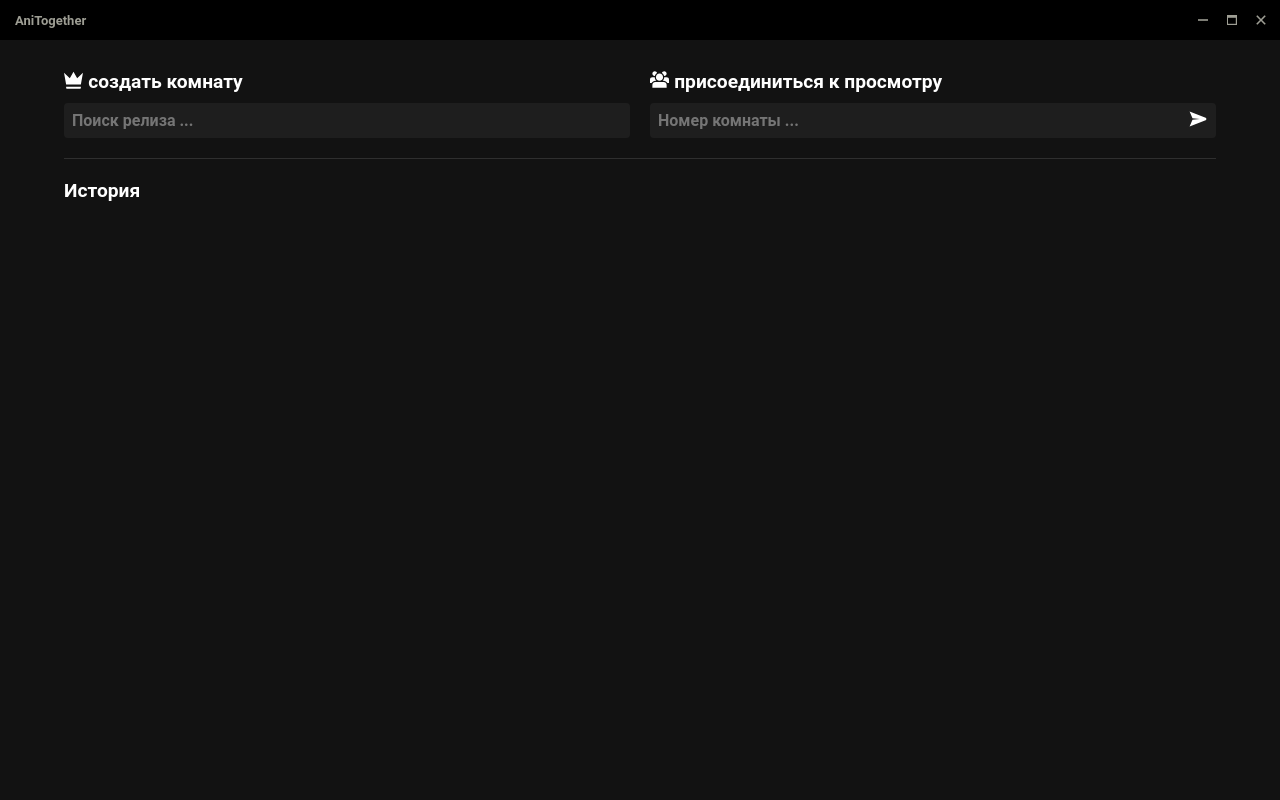
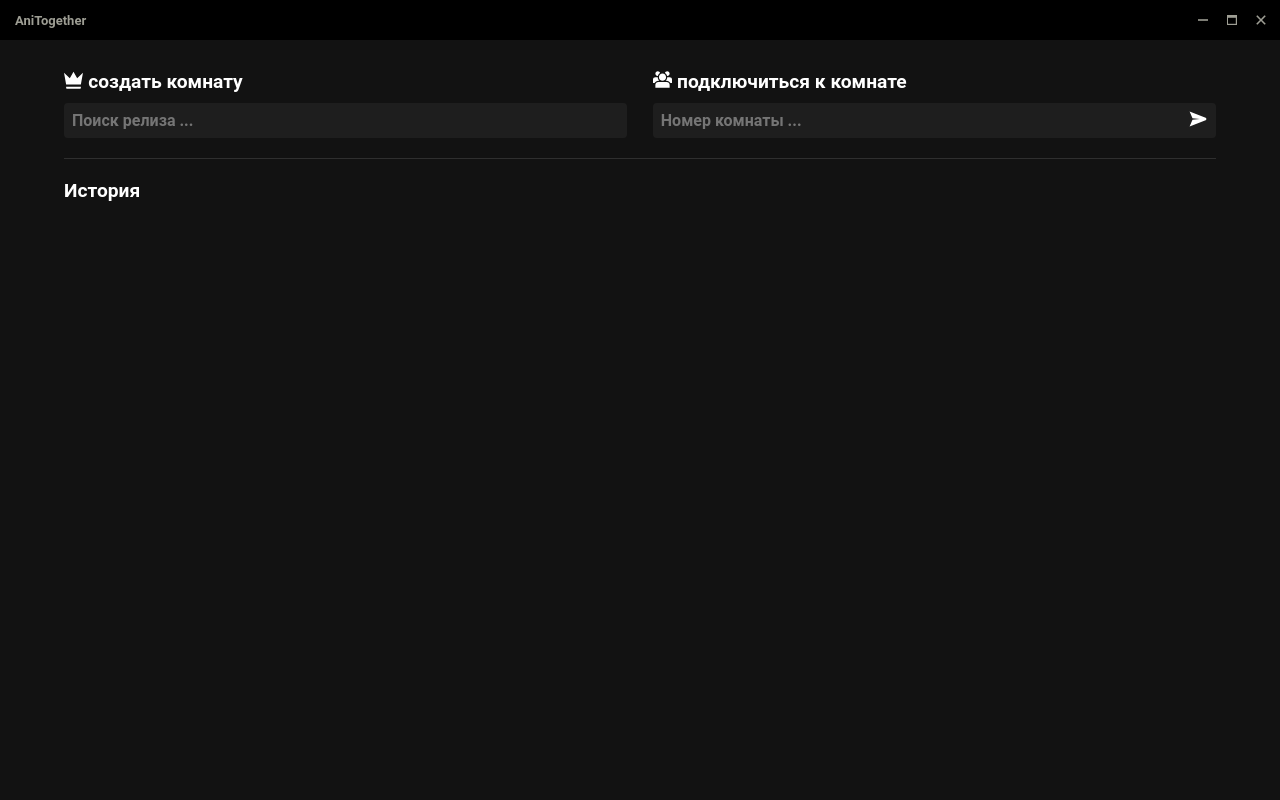
Before and after one commit to AlexDev505/AniTogether, a Flask app: page / in a window 1280 px wide. Run offline with Flask 3, Linux system fonts and the light colour scheme.

Commit message:
- content fixed

```diff
--- a/AniTogether/AniTogether/web/templates/home.html
+++ b/AniTogether/AniTogether/web/templates/home.html
@@ -12,7 +12,7 @@
 <div id="container">
 
 <div id="room-actions-frame">
-  <div class="room-actions-frame-item" style="padding-right: 10px">
+  <div class="room-actions-frame-item" style="padding-right: 1vw">
     <span class="room-actions-frame-item-title">
       <img src="{{url_for('static', filename='images/crown.svg')}}">
       создать комнату
@@ -25,10 +25,10 @@
       <div id="search-result-container" style="display: none"></div>
     </div>
   </div>
-  <div class="room-actions-frame-item" style="padding-left: 10px">
+  <div class="room-actions-frame-item" style="padding-left: 1vw">
     <span class="room-actions-frame-item-title">
       <img src="{{url_for('static', filename='images/group.svg')}}">
-      присоединиться к просмотру
+      подключиться к комнате
     </span>
     <div class="input-line">
       <input id="room-id-input" placeholder="Номер комнаты ..." onkeydown="if (event.key === 'Enter') {joinRoom()}">
```
